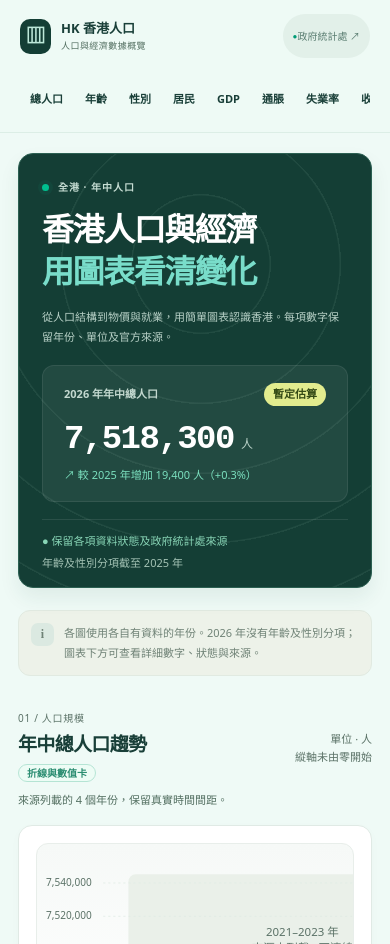
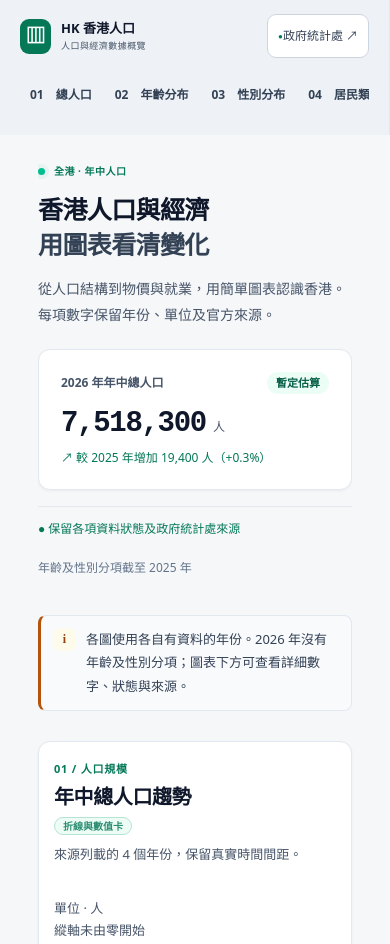
Before and after one commit to lok274/hk-population-viewer, a plain HTML site: page dist/index.html in a window 390 px wide. Shown: the top 944 px of the page. Drawn offline with Linux system fonts and the light colour scheme.

Commit message:
Redesign Hong Kong dashboard interface

```diff
--- /dev/null
+++ b/dist/dashboard-ui.css
@@ -0,0 +1,66 @@
+.home-dashboard{--bg:#f5f7f9;--ink:#0f172a;--muted:#475569;--green:#047857;--forest:#065f46;--line:#e2e8f0;--soft:#f8fafc;--radius:12px;background:var(--bg);color:var(--ink)}
+.home-dashboard .site-header{background:#eef2f6;border:0;border-right:1px solid var(--line)}
+.home-dashboard .header-inner{padding:24px 16px;gap:24px}
+.home-dashboard .wordmark-mark{background:#047857;color:#fff;border-radius:9px}
+.home-dashboard .section-nav{gap:3px}
+.home-dashboard .section-nav a{color:#334155;font-size:13px;padding:10px 12px}
+.home-dashboard .section-nav a:hover,.home-dashboard .section-nav a:focus-visible{background:#dcfce7;color:#065f46}
+.home-dashboard .nav-heading{display:block;color:#64748b;font-size:11px;font-weight:700;letter-spacing:.08em;margin:12px 12px 4px}
+.home-dashboard .official-link{border:1px solid #cbd5e1;border-radius:9px;background:#fff;color:#334155;font-size:12px}
+.home-dashboard main{max-width:1280px;padding:38px 36px 0}
+.home-dashboard .hero{background:transparent;color:var(--ink);border:0;border-radius:0;box-shadow:none;padding:0;gap:24px}
+.home-dashboard .hero::after{display:none}
+.home-dashboard .eyebrow{color:#047857;letter-spacing:.05em}
+.home-dashboard h1{font-size:30px;letter-spacing:-.025em;line-height:1.4}
+.home-dashboard h1 span{color:#334155}
+.home-dashboard .hero-intro{font-size:14px;color:#475569}
+.home-dashboard .hero-stat{background:#fff;border:1px solid var(--line);box-shadow:0 1px 3px #0f172a0d;border-radius:12px;padding:22px}
+.home-dashboard .hero-stat-label,.home-dashboard .hero-unit{color:#475569;font-size:12px}
+.home-dashboard .hero-number{font-size:34px;color:#0f172a;font-variant-numeric:tabular-nums}
+.home-dashboard .hero-status{background:#ecfdf5;color:#065f46}
+.home-dashboard .hero-stat .stat-change{color:#047857;font-size:12px}
+.home-dashboard .hero-foot{border-top:1px solid var(--line);color:#64748b;font-size:12px}
+.home-dashboard .hero-foot p:first-child{color:#047857}
+.home-dashboard .intro-strip{margin:22px 0 30px;border:1px solid #e2e8f0;border-left:3px solid #b45309;border-radius:8px;background:#f8fafc;color:#334155;font-size:13px}
+.home-dashboard .intro-icon{background:#fffbeb;color:#92400e}
+.home-dashboard .dashboard-section{margin-bottom:24px;padding:24px;background:#fff;border:1px solid var(--line);border-radius:12px;box-shadow:0 1px 3px #0f172a0d;scroll-margin-top:24px}
+.home-dashboard .section-heading{align-items:start;margin-bottom:22px}
+.home-dashboard .section-kicker{color:#047857;font-size:11px;font-weight:700}
+.home-dashboard h2{font-size:20px;letter-spacing:-.02em}
+.home-dashboard .section-lead,.home-dashboard .section-note{font-size:13px;color:#475569}
+.home-dashboard .chart-panel,.home-dashboard .resident-card,.home-dashboard .age-card{box-shadow:none;border-color:#e2e8f0;border-radius:10px}
+.home-dashboard .chart-panel{background:#f8fafc}
+.home-dashboard .chapter-divider{border-color:#e2e8f0;margin:38px 0 22px}
+.home-dashboard .chapter-divider>span{color:#0f172a;font-size:17px}
+.home-dashboard .chapter-divider p{color:#475569;font-size:13px}
+.home-dashboard .method-note{border-color:#e2e8f0;background:#fff}
+.home-dashboard .site-footer{border-color:#e2e8f0}
+@media(min-width:1024px){
+  .home-dashboard .site-header{position:fixed;inset:0 auto 0 0;width:240px;overflow-y:auto}
+  .home-dashboard .header-inner{min-height:100%;display:flex;flex-direction:column;align-items:stretch;justify-content:flex-start}
+  .home-dashboard .section-nav{display:flex;flex-direction:column;align-items:stretch;justify-content:flex-start;flex:1;overflow:visible}
+  .home-dashboard .official-link{margin:0}
+  .home-dashboard main,.home-dashboard .site-footer{margin-left:240px}
+}
+@media(max-width:1023px){
+  .home-dashboard .header-inner{padding:14px 20px;display:flex;flex-wrap:wrap;min-height:0}
+  .home-dashboard .section-nav{order:3;flex:1 0 100%;justify-content:flex-start;overflow-x:auto;padding-bottom:4px}
+  .home-dashboard .nav-heading{display:none}
+  .home-dashboard .official-link{margin-left:auto}
+  .home-dashboard main{padding:28px 20px 0}
+}
+@media(max-width:600px){
+  .home-dashboard .header-inner{gap:10px}
+  .home-dashboard .section-nav a{font-size:12px;padding:9px 10px}
+  .home-dashboard .hero{display:block}
+  .home-dashboard h1{font-size:25px}
+  .home-dashboard .hero-stat{margin-top:20px}
+  .home-dashboard .hero-number{font-size:29px}
+  .home-dashboard .hero-foot{margin-top:16px;display:flex;flex-wrap:wrap}
+  .home-dashboard .dashboard-section{padding:18px 15px}
+  .home-dashboard .section-heading{flex-wrap:wrap}
+  .home-dashboard .section-lead{max-width:none}
+  .home-dashboard .section-note{text-align:left}
+  .home-dashboard .chart-panel{padding:15px}
+  .home-dashboard .chapter-divider{flex-wrap:wrap}
+}
--- a/dist/index.html
+++ b/dist/index.html
@@ -7,13 +7,14 @@
   <meta name="description" content="用不同圖表看清香港人口與經濟變化。保留數據期間、單位、狀態及官方來源。">
   <title>香港人口與經濟｜用圖表看清變化</title>
   <link rel="stylesheet" href="./styles.css?v=20261022-tech-nav">
+  <link rel="stylesheet" href="./dashboard-ui.css">
   <script type="module" src="./app.js?v=20261022-simple"></script>
 </head>
-<body>
+<body class="home-dashboard">
   <a class="skip-link" href="#main">跳至主要內容</a>
   <header class="site-header"><div class="header-inner">
     <a class="wordmark" href="#top" aria-label="香港人口與經濟，回到頁首"><span class="wordmark-mark" aria-hidden="true">▥</span><span>HK 香港人口<small>人口與經濟數據概覽</small></span></a>
-    <nav class="section-nav" aria-label="數據章節"><a href="#total">總人口</a><a href="#age">年齡</a><a href="#sex">性別</a><a href="#residents">居民</a><a href="#economy">GDP</a><a href="#inflation">通脹</a><a href="#unemployment">失業率</a><a href="#earnings">收入</a><a href="#trade">貿易</a><a href="./education.html">教育概覽 ↗</a><a href="./industry.html">行業概覽 ↗</a><a href="./technology.html">科技發展 ↗</a></nav>
+    <nav class="section-nav" aria-label="數據章節"><span class="nav-heading">人口結構</span><a href="#total">01　總人口</a><a href="#age">02　年齡分布</a><a href="#sex">03　性別分布</a><a href="#residents">04　居民類別</a><span class="nav-heading">經濟與生活</span><a href="#economy">05　GDP</a><a href="#inflation">06　通脹</a><a href="#unemployment">07　失業率</a><a href="#earnings">08　就業收入</a><a href="#trade">09　商品貿易</a><span class="nav-heading">更多概覽</span><a href="./education.html">教育概覽 ↗</a><a href="./industry.html">行業概覽 ↗</a><a href="./technology.html">科技發展 ↗</a><a href="./us-economy.html">美國經濟 ↗</a></nav>
     <a class="official-link" href="https://www.censtatd.gov.hk/" target="_blank" rel="noreferrer"><span aria-hidden="true">●</span> 政府統計處 ↗</a>
   </div></header>
   <main id="main">
```
